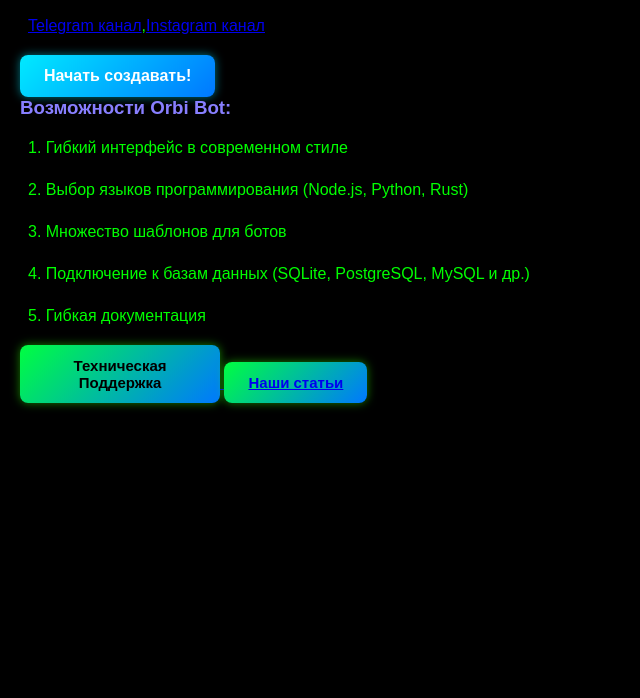
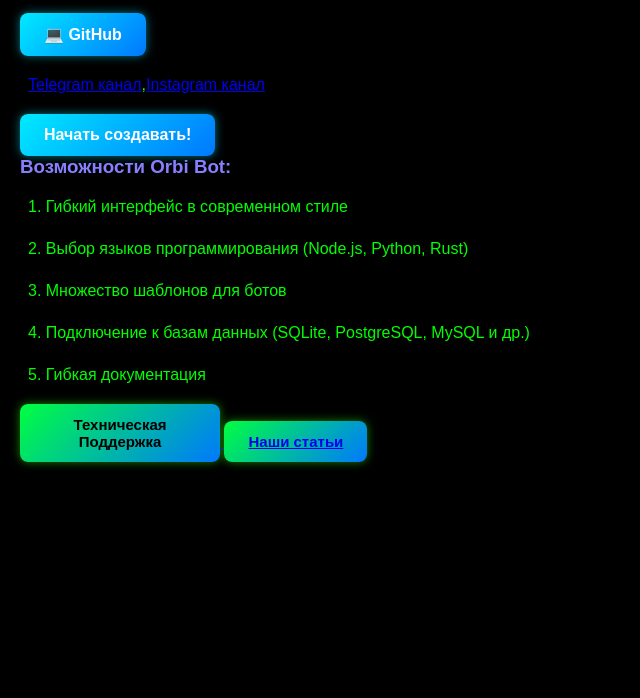
Before and after one commit to maxplay-2/OrbiBot, a React app: page index.html in a window 1280 px wide. Shown: the part 102-800 px from the top of the page, without its empty margins (0-640 px from the left). Built offline with nearby package versions, Linux system fonts and the light colour scheme.

Commit message:
Update index.html with GitHub button and links
Added a GitHub button and adjusted links.

```diff
--- a/index.html
+++ b/index.html
@@ -12,6 +12,10 @@
 <body>
     <h1 class="orbibottext">Добро пожаловать в Orbi Bot!</h1>
     <p class="text">Open Source Платформа для визуального создания ТГ ботов</p>
+    <a href="https://clck.ru/3Q48Yp">
+  <button class="join-button">💻 GitHub</button>
+</a>
+
     <p class="text"><a href="https://t.me/orbibotapp">Telegram канал</a>,<a href="https://www.instagram.com/orbi_bot22188">Instagram канал</a> </p>
     <a href="setup_your_bot.html">
         <button class="join-button">Начать создавать!</button>
```
